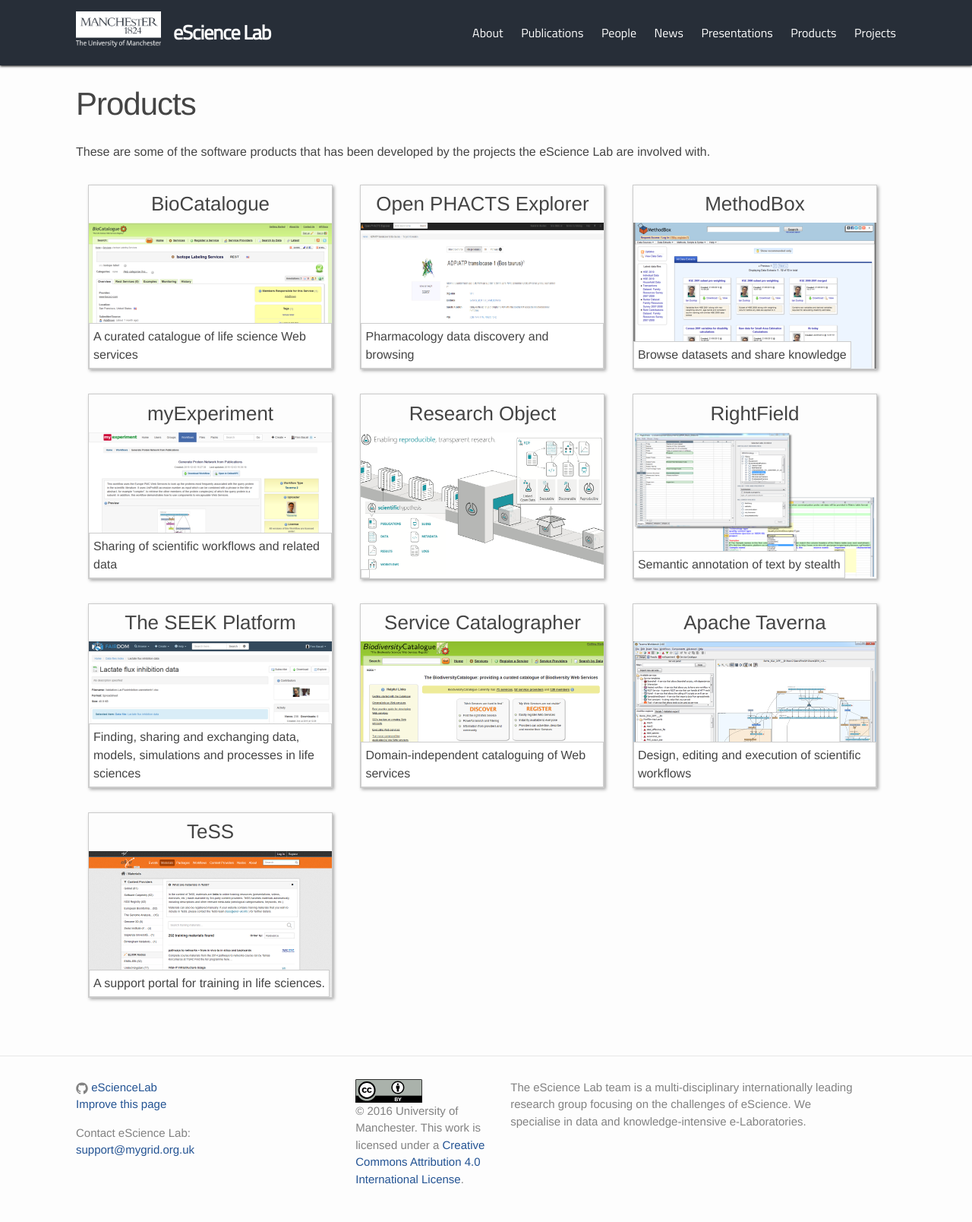
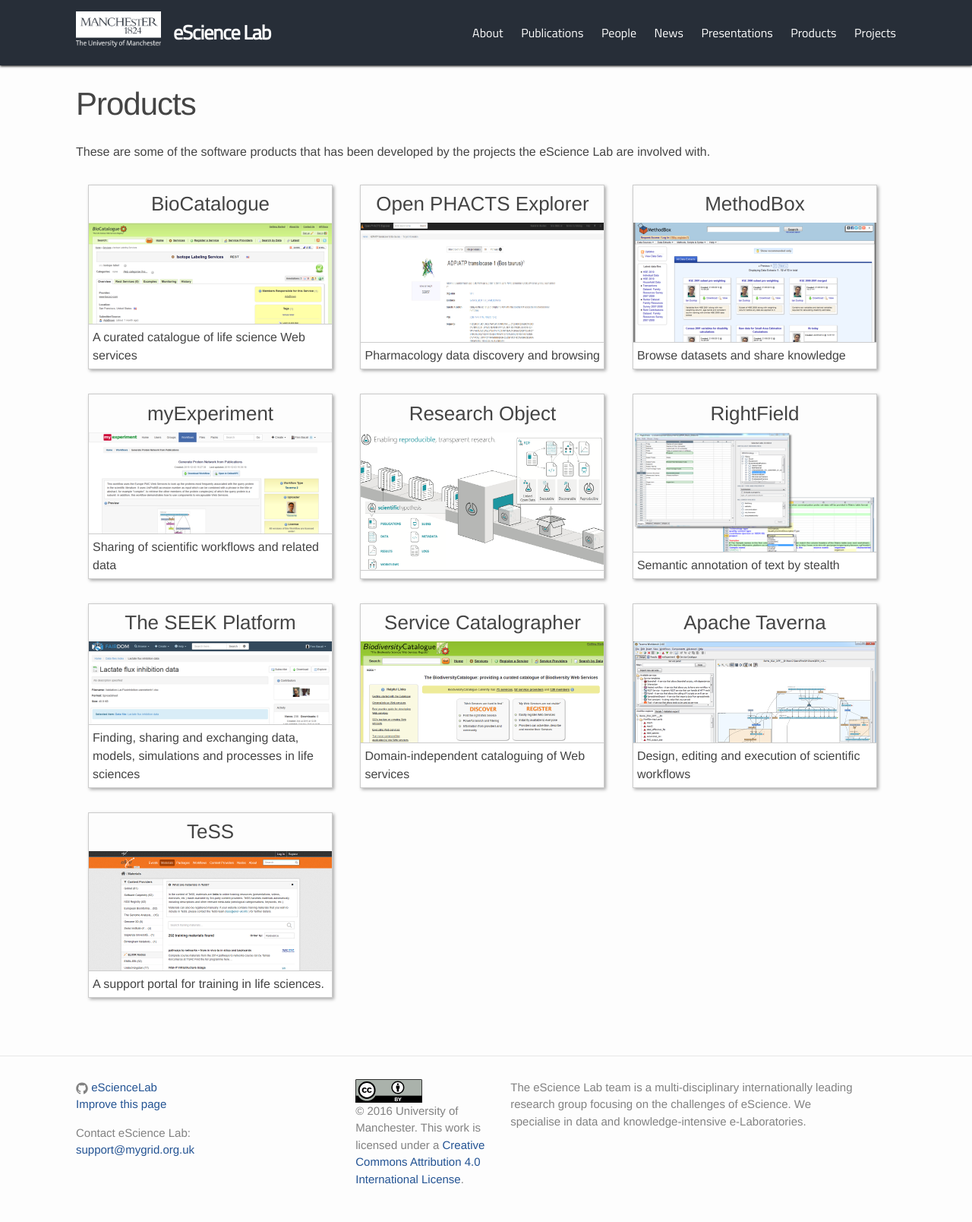
Before and after one commit to eScienceLab/eScienceLab.github.io, a Jekyll site: the page built from products.md, in a window 1280 px wide. Shown: the whole page at 76% size. Built offline with Jekyll 4.4.1, drawn with Linux system fonts in a browser that asks for light colours; comment, search, counter and statistics services are not loaded.

Commit message:
Made product description look gooder

```diff
--- a/_sass/_additions.scss
+++ b/_sass/_additions.scss
@@ -47,8 +47,9 @@
   position: absolute;
   bottom: 0;
   background: #fff;
-  border: 1px solid #ccc;
+  border-top: 1px solid #ccc;
   padding: 5px;
+  width: 100%;
 }
 
 h2.post-tagline {
```
